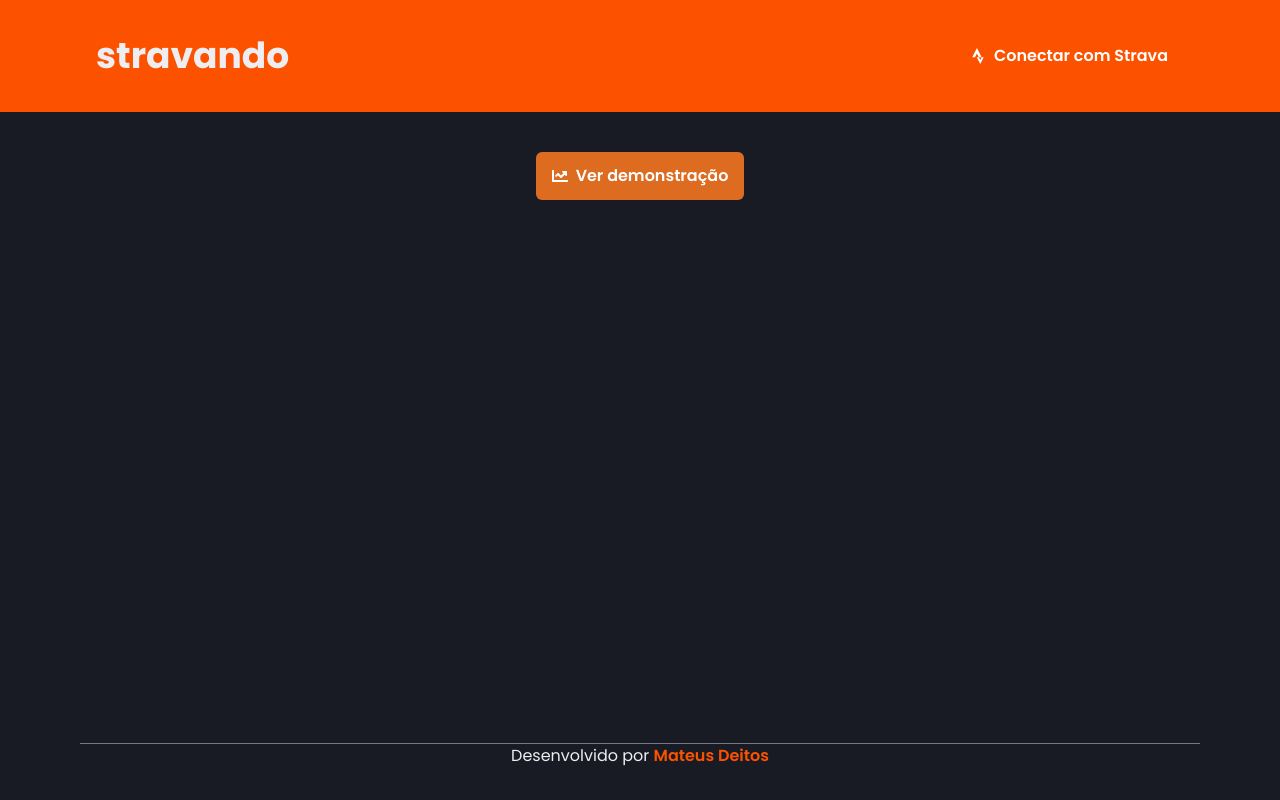
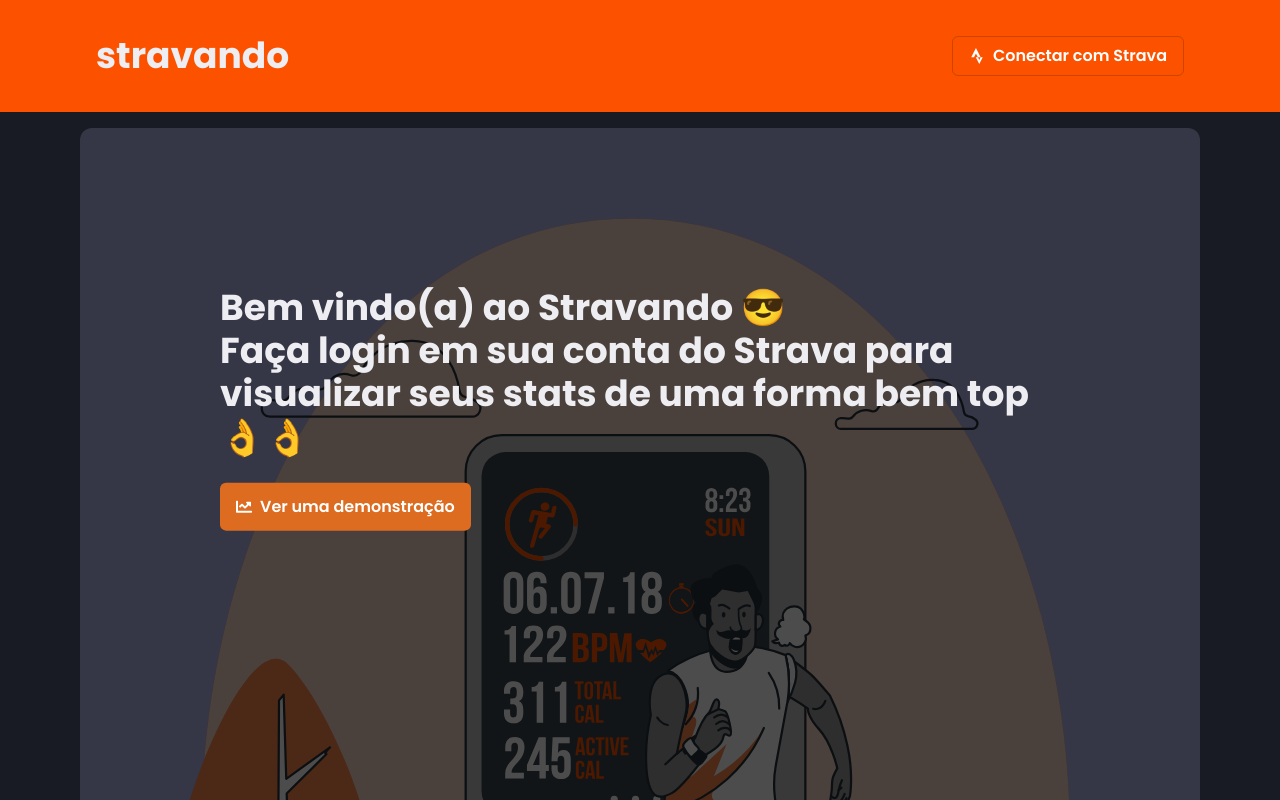
Before and after one commit to mateusdeitos/stravando, a Next.js app: page / in a window 1280 px wide. Shown: the top 800 px of the page. Built offline with nearby package versions, Linux system fonts and the light colour scheme; no server answers.

Commit message:
Finalizando

```diff
--- a/src/components/Header/index.tsx
+++ b/src/components/Header/index.tsx
@@ -19,7 +19,7 @@
 	}
 
 	const handleSignIn = async () => {
-		signIn('strava');
+		signIn('strava', { callbackUrl: process.env.NEXT_PUBLIC_APP_URL });
 	}
 
 	return (
@@ -38,7 +38,7 @@
 						) : (
 							!session && (
 								isWideVersion ? (
-									<Button leftIcon={<Icon as={FaStrava} />} colorScheme="brand" onClick={handleSignIn}>Conectar com Strava</Button>
+									<Button leftIcon={<Icon as={FaStrava} />} colorScheme="brand" borderColor="brand.800"borderWidth={1} onClick={handleSignIn}>Conectar com Strava</Button>
 								) : (
 									<IconButton
 										borderColor="brand.800"
--- a/src/contexts/StatsContext.tsx
+++ b/src/contexts/StatsContext.tsx
@@ -1,4 +1,4 @@
-import { signIn, useSession } from "next-auth/client";
+import { useSession } from "next-auth/client";
 import { useRouter } from "next/router";
 import { createContext, useContext, useEffect, useState } from "react";
 import { api, DataProps } from "../../services/api";
@@ -66,8 +66,6 @@
 	useEffect(() => {
 		if (session) {
 			loadData();
-		} else {
-			setStats(null);
 		}
 	}, [session])
 
--- a/src/pages/_document.tsx
+++ b/src/pages/_document.tsx
@@ -5,6 +5,7 @@
 		return (
 			<Html>
 				<Head>
+					<link rel="shortcut icon" href="/favicon.ico" type="image/x-icon"/>
 					<link rel="preconnect" href="https://fonts.gstatic.com" />
 					<link href="https://fonts.googleapis.com/css2?family=Poppins:wght@400;600;700&display=swap" rel="stylesheet" />
 				</Head>
--- a/src/pages/index.tsx
+++ b/src/pages/index.tsx
@@ -1,8 +1,8 @@
-import { Button, Avatar, Heading, Spinner, Icon, Divider, VStack } from "@chakra-ui/react"
+import { Button, Avatar, Heading, Spinner, Icon, Divider, VStack, Box, Image, Text } from "@chakra-ui/react"
 import { useSession, } from 'next-auth/client'
 import React from "react"
 import Link from 'next/link'
-import { FaChartLine, FaMap } from 'react-icons/fa'
+import { FaChartLine, FaDumbbell } from 'react-icons/fa'
 import { Summary } from "../components/Summary"
 import { PageWrapper } from "../components/PageWrapper"
 import { useStats } from "../contexts/StatsContext"
@@ -20,7 +20,7 @@
 export default function Home() {
 	const [session, loading] = useSession();
 	const { isLoading, stats } = useStats();
-	if (loading) {
+	if (loading || (isLoading && !stats)) {
 		return (
 			<PageWrapper>
 				<Spinner size="xl" />
@@ -28,13 +28,13 @@
 		)
 	}
 
-	return session ? (
+	return session && stats ? (
 		<PageWrapper direction="column" spacing="6">
 			<VStack d="flex" direction="column" flex="1" alignItems="center">
 				<Avatar showBorder borderColor="brand.500" size="2xl" src={session.user.image} name={session.user.name} />
 				<Heading fontSize={["1.25rem", "2rem"]}>Olá {session.account.athlete.firstname} {session.account.athlete.lastname}</Heading>
 				<Link href="/stats">
-					<Button as="a" cursor="pointer" leftIcon={<Icon as={FaMap} />} mt="6" minH="3rem" colorScheme="orange" >Ver o quão longe já fui</Button>
+					<Button as="a" cursor="pointer" leftIcon={<Icon as={FaDumbbell} />} mt="6" minH="3rem" colorScheme="orange" >Ver meus stats</Button>
 				</Link>
 				<Divider />
 				<Heading fontSize={["1rem", "1.5rem"]}>Veja um pequeno resumo seu:</Heading>
@@ -43,10 +43,20 @@
 		</PageWrapper >
 	) : (
 		<PageWrapper>
-			<VStack d="flex" direction="column" flex="1" alignItems="center">
-				<Link href="/stats/demo">
-					<Button as="a" cursor="pointer" leftIcon={<Icon as={FaChartLine} />} mt="6" minH="3rem" colorScheme="orange">Ver demonstração</Button>
-				</Link>
+			<VStack d="flex" direction="column" flex="1" w="100%" alignItems="center">
+
+				<Box pos="relative" w="100%" flex="1" bgColor="gray.700" borderRadius="xl">
+					<Image src="/hero.svg" alt="Welcome" h="100%" w="100%" object-fit="cover" filter="brightness(30%)" />
+					<Heading fontSize={["1.25rem", "1.25rem", "2.25rem"]} pos="absolute" w="75%" top="25%" left="50%" transform="translate(-50%, -50%)">
+						Bem vindo(a) ao Stravando 😎
+						<Heading as="p" fontSize={["1.25rem", "1.25rem", "2.25rem"]}>
+							Faça login em sua conta do Strava para visualizar seus stats de uma forma bem top 👌👌</Heading>
+						<Link href="/stats/demo">
+							<Button as="a" cursor="pointer" leftIcon={<Icon as={FaChartLine} />} mt="6" minH="3rem" colorScheme="orange">Ver uma demonstração</Button>
+						</Link>
+					</Heading>
+				</Box>
+
 			</VStack>
 		</PageWrapper>
 
```
Also changed, not shown: src/pages/redirect.tsx (+1 -9 lines), src/pages/stats/index.tsx (+19 -14 lines), public/hero.svg (added), 1 other file (tests, documents, lock files or other folders).
